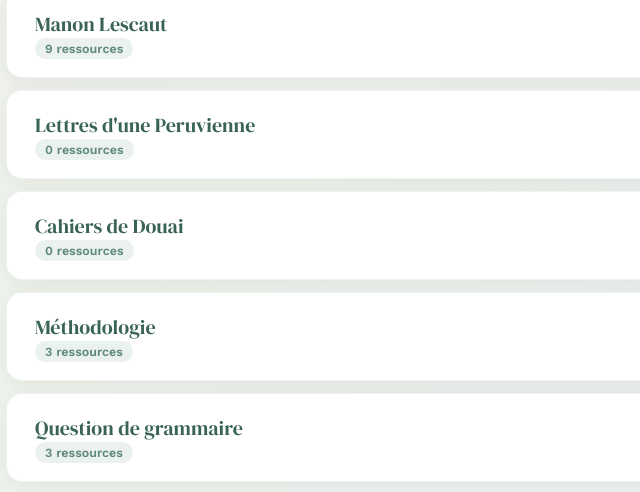
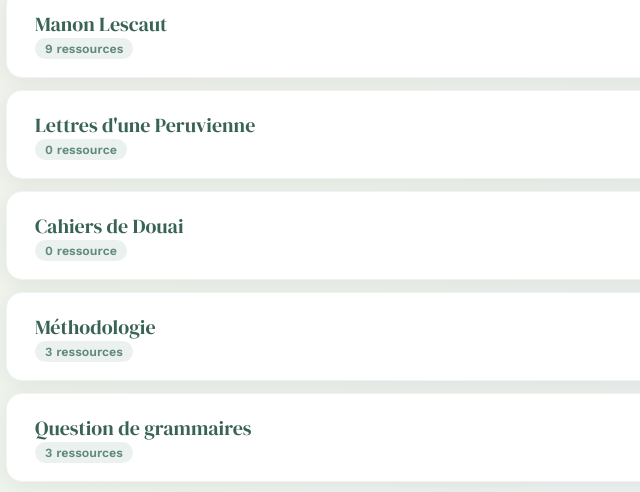
Before and after one commit to wagnerjeanne09-ui/wagnerjeanne09-ui.github.io, a plain HTML site: page Francais.html in a window 1280 px wide. Shown: the part 856-1348 px from the top of the page, 228-868 px from the left. Drawn offline with nearby package versions, Linux system fonts and the light colour scheme.

Commit message:
Update Francais.html

```diff
--- a/Francais.html
+++ b/Francais.html
@@ -199,7 +199,7 @@ Ici, tu trouveras des fiches simples et efficaces pour t’aider à comprendre l
         <div class="accordion-header-left">
           <div>
             <div class="theme-title">Lettres d'une Peruvienne</div>
-            <span class="theme-count">0 ressources</span>
+            <span class="theme-count">0 ressource</span>
           </div>
         </div>
         <div class="accordion-arrow">
@@ -221,7 +221,7 @@ Ici, tu trouveras des fiches simples et efficaces pour t’aider à comprendre l
         <div class="accordion-header-left">
           <div>
             <div class="theme-title">Cahiers de Douai</div>
-            <span class="theme-count">0 ressources</span>
+            <span class="theme-count">0 ressource</span>
           </div>
         </div>
         <div class="accordion-arrow">
@@ -283,7 +283,7 @@ Ici, tu trouveras des fiches simples et efficaces pour t’aider à comprendre l
       <div class="accordion-header" onclick="toggleAccordion(this)">
         <div class="accordion-header-left">
           <div>
-            <div class="theme-title">Question de grammaire</div>
+            <div class="theme-title">Question de grammaires</div>
             <span class="theme-count">3 ressources</span>
           </div>
         </div>
```
